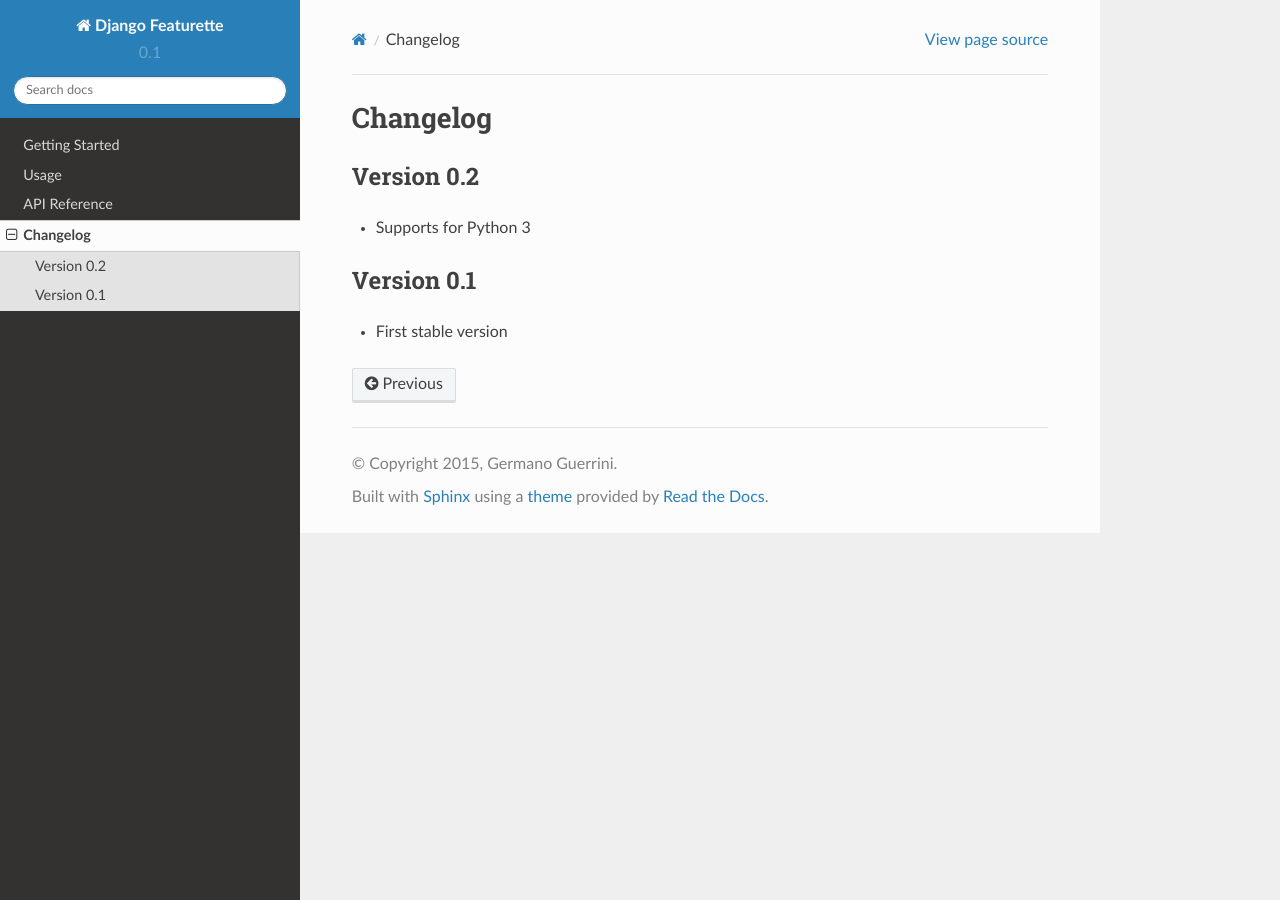
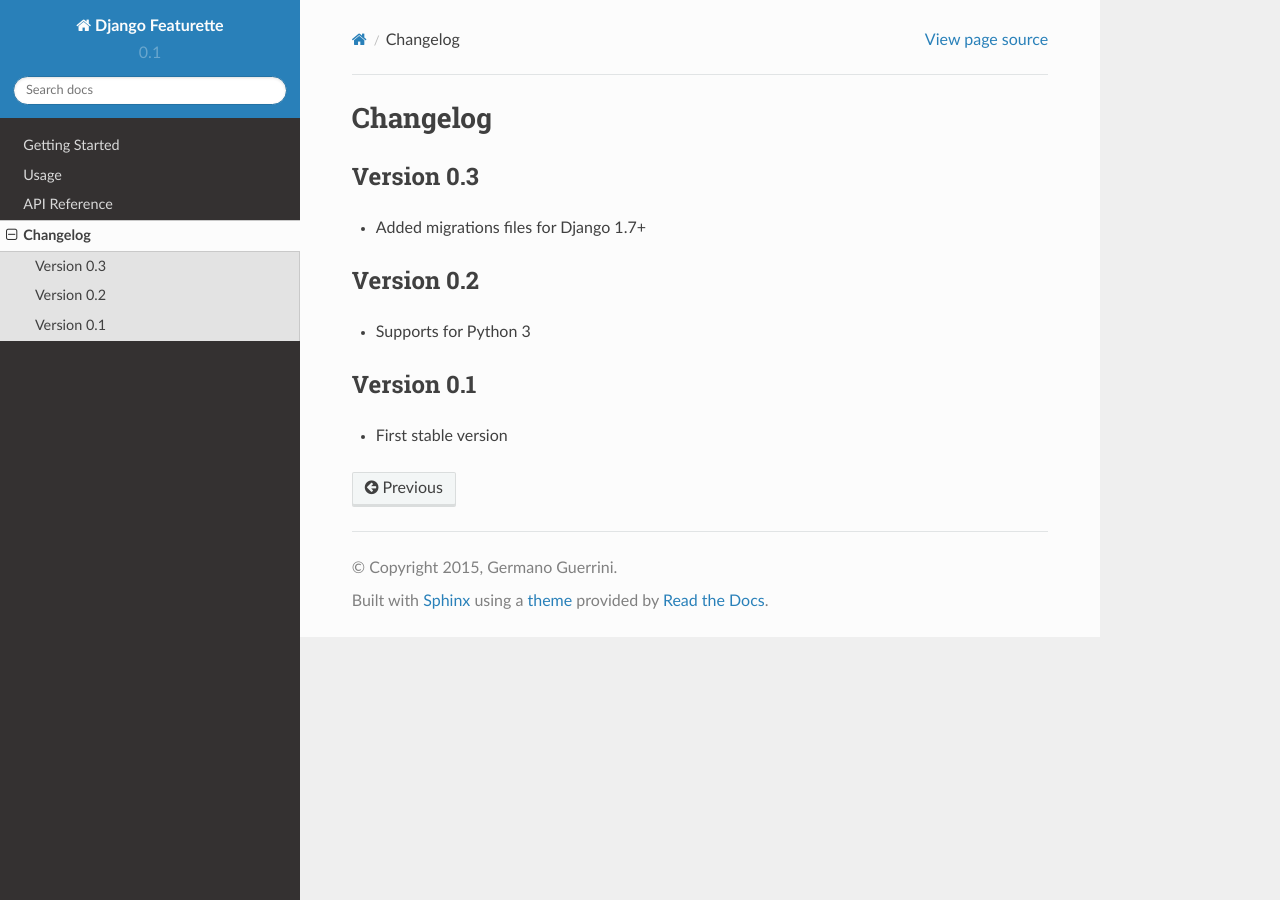
Before and after one commit to GermanoGuerrini/django-featurette, a Sphinx documentation site: the page built from docs/changelog.rst, in a window 1280 px wide. Built offline with Sphinx 7.4.7 and the Read the Docs theme 2.0.0, drawn with Linux system fonts in a browser that asks for light colours.

Commit message:
Updates changelog

```diff
--- a/docs/changelog.rst
+++ b/docs/changelog.rst
@@ -2,6 +2,9 @@
 Changelog
 =========
 
+Version 0.3
+=============
+* Added migrations files for Django 1.7+
 
 Version 0.2
 ===========
```
Also changed, not shown: 1 other file.
